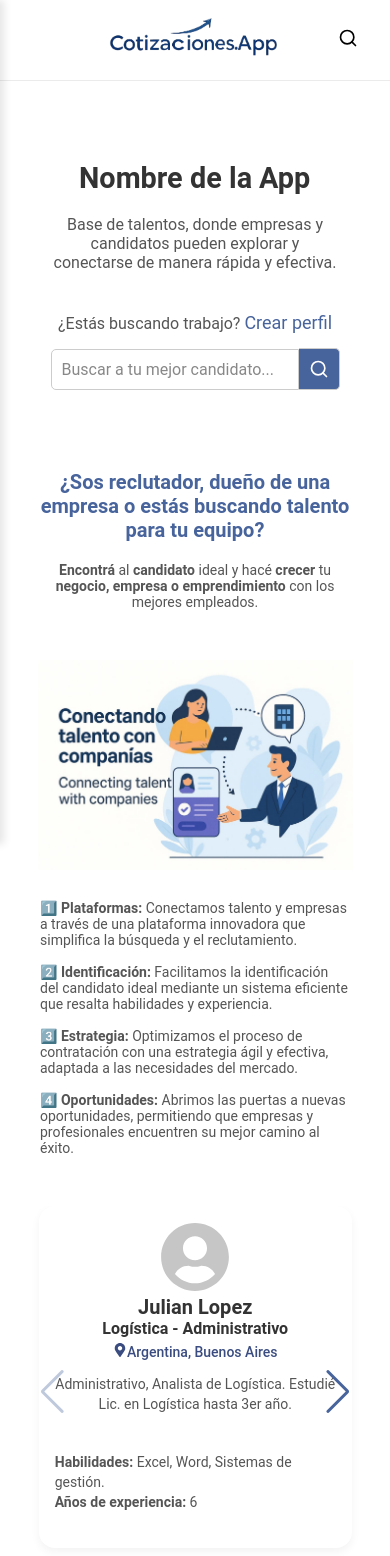
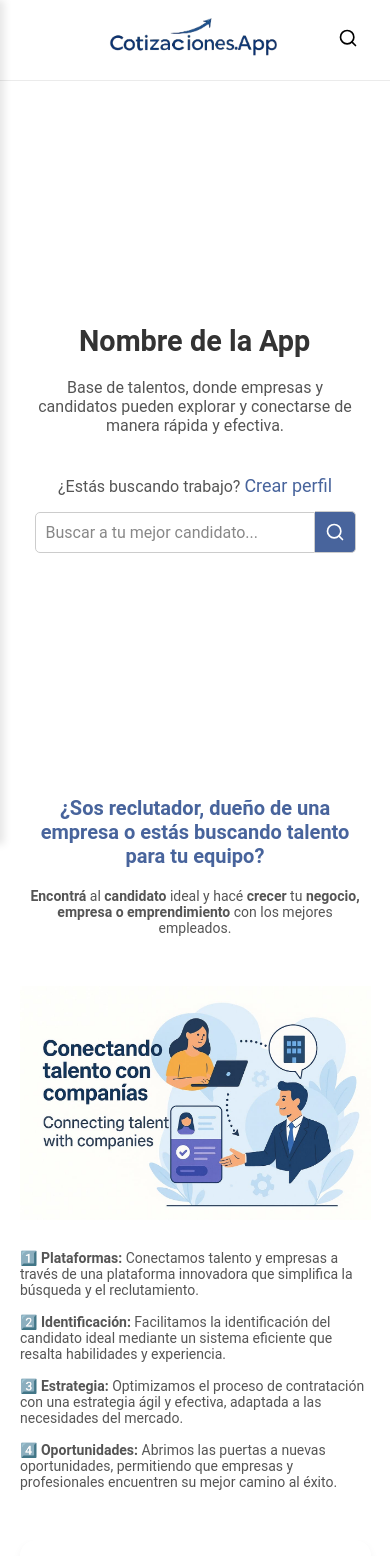
Before and after one commit to LeanCelle/Martlea, a Next.js app: page / in a window 390 px wide. Shown: the top 1556 px of the page. Built offline with nearby package versions, Linux system fonts and the light colour scheme; no server answers; the database is empty.

Commit message:
Modify styles

```diff
--- a/src/styles/navbar.module.css
+++ b/src/styles/navbar.module.css
@@ -233,5 +233,15 @@
 
   .hamburger.open span:nth-child(3) {
     transform: rotate(-45deg) translate(5px, -5px);
-    z-index: 1002;
+        z-index: 1002;
   }
+
+  @media (max-width: 768px) {
+    .loginLink {
+      color: #333 !important;
+    }
+    .register {
+      color: #333 !important;
+      padding: 0px;
+    }
+  }
--- a/src/styles/page.module.css
+++ b/src/styles/page.module.css
@@ -9,7 +9,10 @@
 }
 
 .container {
-  padding: 100px 0px 100px 0px;
+  height: 80vh;
+  display: flex;
+  flex-direction: column;
+  justify-content: center;
   text-align: center;
 }
 
@@ -292,10 +295,13 @@
   box-shadow: 0 6px 16px rgba(0, 0, 0, 0.1);
 }
 
-/* Dentro de tu styles.module.css */
+.carouselWrapper :global(.swiper-button-prev) {
+  padding-right: 20px;
+  color: #48649c;
+}
 
-.carouselWrapper :global(.swiper-button-next),
-.carouselWrapper :global(.swiper-button-prev) {
+.carouselWrapper :global(.swiper-button-next) {
+  padding-left: 20px;
   color: #48649c;
 }
 
@@ -314,7 +320,9 @@
 
 
 @media (max-width: 768px) {
-
+  .page {
+    padding: 20px 0px;
+  }
   .container {
     padding: 60px 20px;
   }
@@ -370,7 +378,7 @@
 
   .profileCard {
     padding: 1rem;
-    margin: 20px;
+    margin: 0px;
   }
 
   .profileCard h6 {
--- a/src/styles/profileFilters.module.css
+++ b/src/styles/profileFilters.module.css
@@ -5,6 +5,7 @@
   .toggleButton {
     padding: 10px 10px;
     border: none;
+    background-color: #F0F0F0;
     font-size: 16px;
     color: #333;
     border-radius: 6px;
```
Also changed, not shown: src/styles/profile.module.css (+15 -0 lines).
